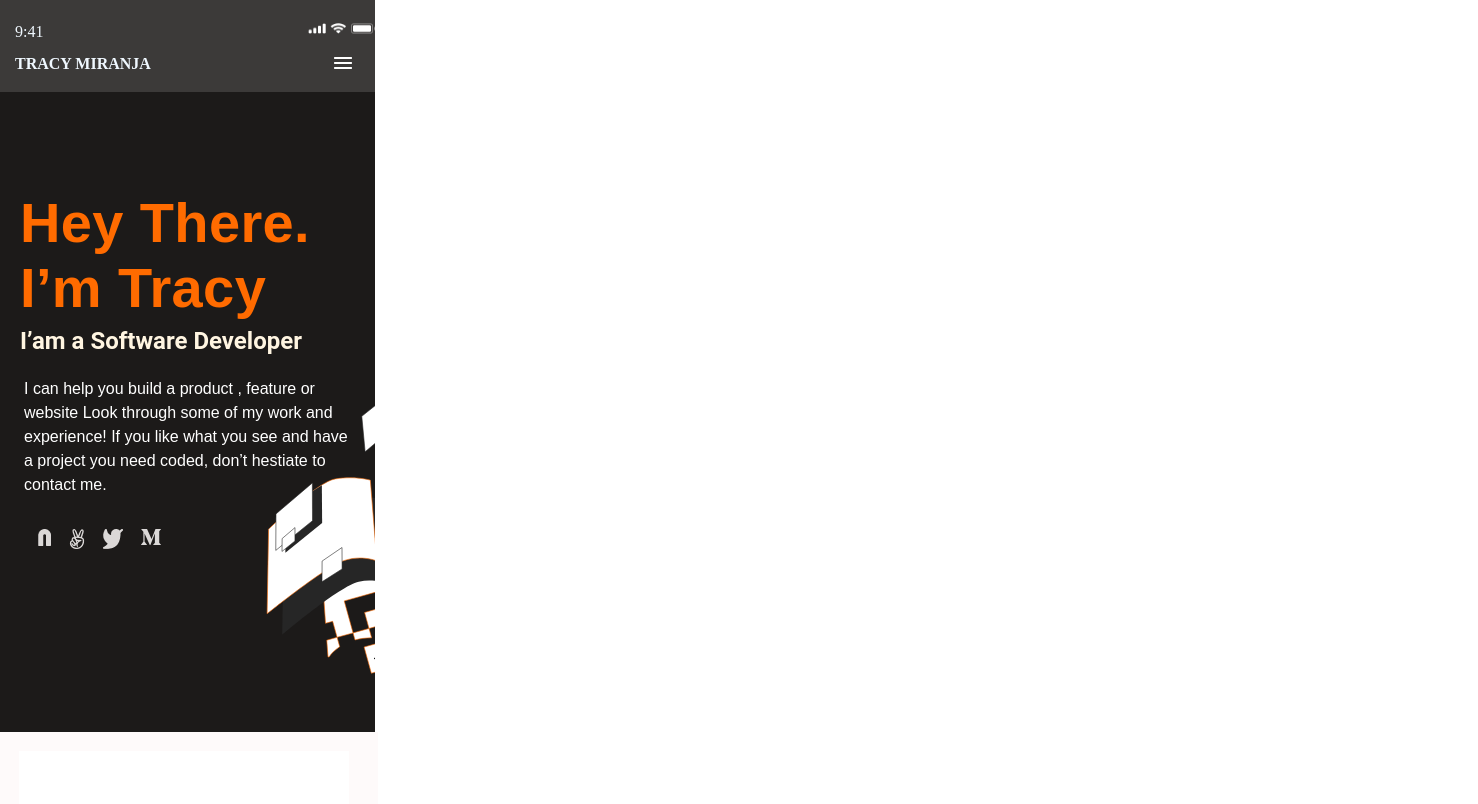
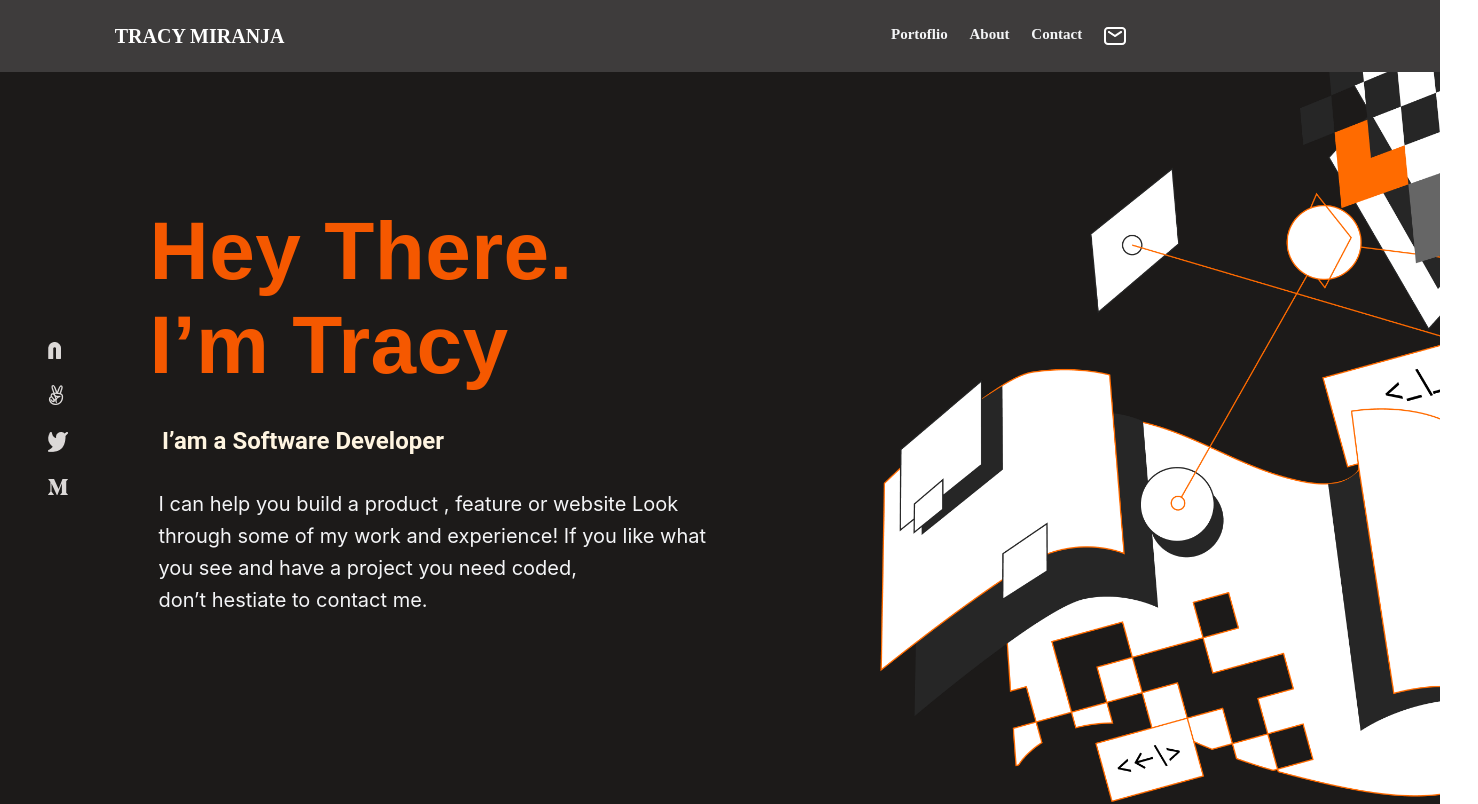
Before and after one commit to Tracy-miranja/Portfolio, a website: page index.html in a window 1280 px wide. Shown: the top 804 px of the page, 1478 px wide, since content can reach past the window. Drawn offline with Linux system fonts and the light colour scheme.

Commit message:
added @media query

```diff
--- a/index.html
+++ b/index.html
@@ -26,16 +26,23 @@
         <nav>
           <img src="./images/Icon - Menu.png" alt="togglenav" />
         </nav>
+        <ul class="list-nav">
+          <li><a href="#">Portoflio</a></li>
+          <li><a href="#">About</a></li>
+          <li><a href="#">Contact</a></li>
+          <li><a href="#"><img src="./images/Union.png" style="height: 18px;width: 22px;margin-bottom: 16%;align-items: center;"></a></li>
+        </ul>
       </div>
+
     </header>
     <div class="container">
       <div class="banner">
-        <h1>Hey There. I’m Tracy</h1>
+        <h1>Hey There.<br> I’m Tracy</h1>
         <h2>I’am a Software Developer</h2>
         <p>
-          I can help you build a product , feature or website Look
-          through some of my work and experience! If you like what you
-          see and have a project you need coded, don’t hestiate to
+          I can help you build a product , feature or website Look<br>
+          through some of my work and experience! If you like what<br> you
+          see and have a project you need coded,<br> don’t hestiate to
           contact me.
         </p>
         <ul class="social-links">
@@ -45,7 +52,7 @@
           <a href="#"><img src="./images/Vector5.svg" /></a>
         </ul>
       </div>
-      <div class="grid-container">
+      <section class="grid-container">
         <div class="grid-item1">
           <h1>My Recent Works</h1>
           <hr />
--- a/style.css
+++ b/style.css
@@ -3,6 +3,35 @@ body {
   margin: 0;
   padding: 0;
   background-image: linear-gradient(red pink);
+}
+.list-nav {
+  display: flex;
+  flex-direction: row;
+align-items: center;
+padding: 0px;
+gap: 8px;
+position: absolute;
+width: 255px;
+height: 40px;
+right: 294px;
+top: calc(50% - 74px/2);
+color: #FFFFFF;
+justify-content: space-between;
+font-weight: 600;
+font-size: 15px;
+transition: all 0.5s ease-out;
+
+}
+.list-nav a{
+  color: #f4f5f7;
+  display: flex;
+  justify-content: space-between;
+}
+.list-nav a:hover,
+.list-nav a:focus {
+  border: 1px solid #fff;
+  color:red;
+
 }
 
 ul {
@@ -105,7 +134,7 @@ a {
   padding-left: 20px;
   order: 1;
   flex-grow: 0;
-  margin-top: 10%;
+  margin-top: 8%;
 }
 
 footer p {
@@ -694,6 +723,7 @@ button:hover {
 
 .resume:hover {
   background-color: #fff;
+  color: #1c1a19;
 }
 
 .About hr {
@@ -743,42 +773,152 @@ footer {
   border-radius: 3px;
 }
 
-/* @media-------
-@media only screen and (max-width:400px) {
+/* @media-------*/
+@media only screen and (max-width:414px) {
     .header{
-        background-color: brown;
+        background-color: #3c3a39;
+    }
+    .list-nav{
+     display: inline;
     }
 
   }
-  @media only screen and (min-width:401px) and (max-width:900px){
+  @media only screen and (min-width:415px) and (max-width:768px){
     .header{
-        background-color: aqua;
+        background-color: #3c3a39;
+        width: 100%;
     }
-    .sign-up,
-  .feature-1,
-  .feature-2,
-  .feature-3 {
-    width: 50%;
+    .list-nav{
+      display: none;
+    }
+    .banner{
+      width: 100%;
+      display: grid;
+      background: #1C1A19;
+      padding-top: 50px;
+      background-image: url(./images/Illustration-header@2x.png);
+      background-position: right center;
+      background-repeat: no-repeat;
+
+      background-size: 52%;
+      height: 500px;
+    }
+    .banner h1 {
+      margin-top:2%;
+      margin-left: 6%;
   }
+  .banner h2 {
+    margin-top:-2%;
+    margin-left: 6%;
+}
+.banner p {
+  margin-top:-13%;
+  margin-left: 8%;
+}
+.social-links{
+  flex-direction: column;
+  margin-top: -30%;
+  margin-left: -0.4%;
+  justify-content: space-between;
+  height: 60px;
+}
 
   }
-  @media only screen and (min-width:961px) {
+  @media only screen and (min-width:769px) {
     .header{
-        background-color: blue;
-        width: 100%;
+        position: absolute;
+        width: 1440px;
+        height: 72px;
+        left: 0px;
+        top: 0px;
+        background: #3E3C3C;
     }
-    .header {
-        width: 100%;
-        margin: 0 auto;
-      }
-      .feature-1,
-      .feature-2,
-      .feature-3 {
-        width: 33.3%;
-      }
-      .header {
-        height: 400px;
-      }
+    nav,
+    .bar1{
+      display: none;
+    }
+    .bar2 h1{
+      width: 202px;
+      height: 20px;
+      font-family: 'Inter' Verdana, Geneva, Tahoma, sans-serif;
+      font-style: normal;
+      font-weight: 700;
+      font-size: 20px;
+      line-height: 20px;
+      display: flex;
+      align-items: center;
+      text-align: center;
+      color: #FFFFFF;
+      flex: none;
+      order: 0;
+      flex-grow: 0;
+      margin-left: 7%;
+    }
+    .container{
+       width: 100%;
+    }
+    .banner{
+      display: grid;
+      width: 1440px;
+      height: 870px;
+      background: #1C1A19;
+      padding-top: 60px;
+      background-image: url(./images/Illustration-header@2x.png);
+      background-position: right center;
+      background-repeat: no-repeat;
+      background-size: 49%;
+    }
+    .banner h1{
+      width: 566px;
+font-family: 'Crete Round'sans-serif ;
+font-style: normal;
+font-weight: 600;
+font-size: 82px;
+color: #F55800;
+flex: none;
+text-align:left;
+margin-top: 10%;
+display: grid;
+margin-left: 9%;
+    }
+    .banner h2{
+      width: 566px;
+      text-align: center;
+      display: grid;
+      flex: none;
+      margin-top: -3%;
+    }
+    .banner p{
+      width: 566px;
+      height: auto;
+      font-family: 'Inter';
+     font-style: normal;
+     font-weight: 400;
+font-size: 20px;
+line-height: 32px;
+color: #F4F5F7;
+flex: none;
+order: 2;
+display: grid;
+flex-grow: 0;
+margin-top: -20%;
+text-align: left;
+margin-left: 11%;
+    }
+    .social-links{
+      flex-direction: column;
+      margin-top: -32%;
+      padding: 10px;
+      height: 180px;
+      display: flex;
+      justify-content: space-around;
+    }
+    .grid-container{
+      width: 1440px;
+      display: row;
+    }
+
+
+
 
   }
-  */
```
Also changed, not shown: images/Union.png (added).
